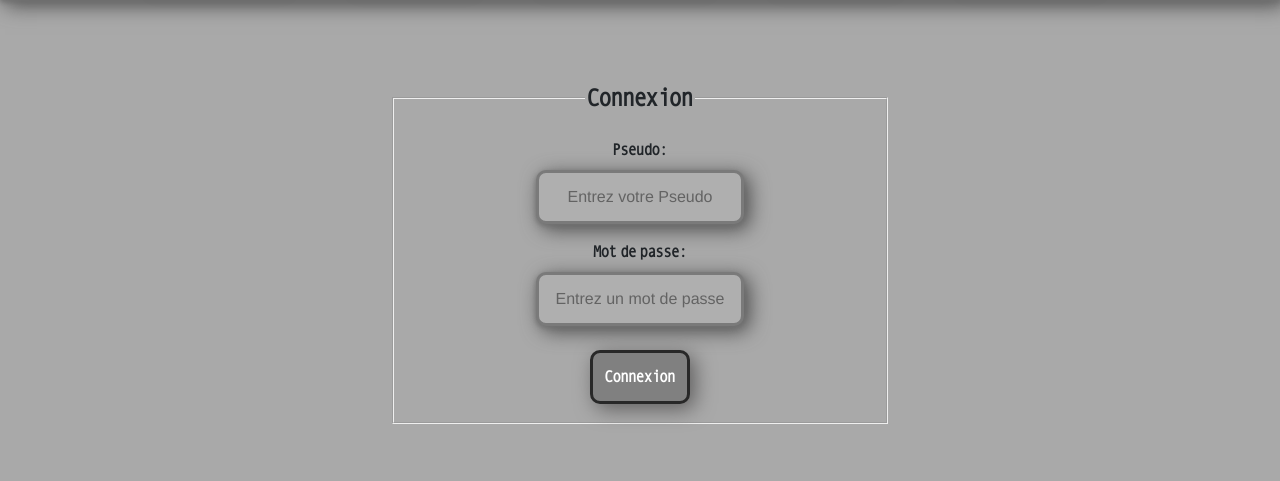
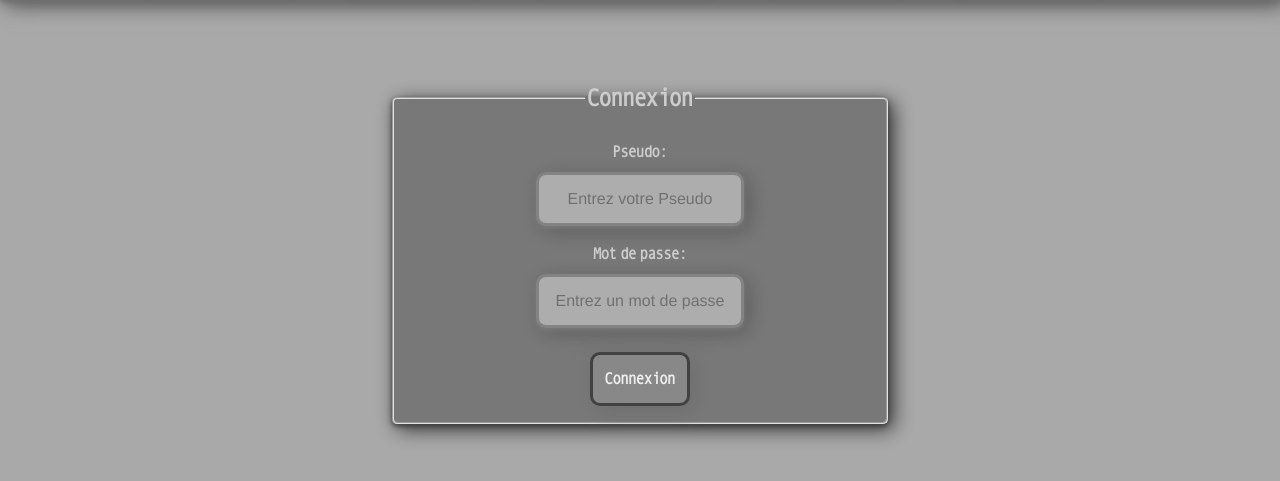
Before and after one commit to ZNG-Rocketeer/Saint-Esport, a PHP site: page /connect.php in a window 1280 px wide. Shown: the part 255-736 px from the top of the page. Run offline with PHP 8.4, Linux system fonts and the light colour scheme.

Commit message:
Voila voila le beau design

```diff
--- a/connect.php
+++ b/connect.php
@@ -17,7 +17,7 @@
   ?>
 
   <form class="centrer" name="connexion" action="connect.php" method="post">
-    <fieldset>
+    <fieldset class="box">
       <legend><h2 class="centrer">Connexion</h2></legend>
       <label>
         Pseudo: <br><input class="input centrer" type="text" name="pseudo"  placeholder="Entrez votre Pseudo" required="required">
--- a/inscription.php
+++ b/inscription.php
@@ -21,7 +21,7 @@
   include 'pdo_new_user.php';
   ?>
   <form class="centrer" name="inscription" action="inscription.php" method="post">
-    <fieldset>
+    <fieldset class="box">
     <legend><h2 class="centrer">Inscription</h2></legend>
       <label>
         Pseudo: <br><input class="input centrer" type="text" name="pseudo"  placeholder="Entrez votre Pseudo" <?php if (isset($_POST['pseudo'])) {echo 'value="'.$_POST['pseudo'].'" ';} ?> required="required">
```
